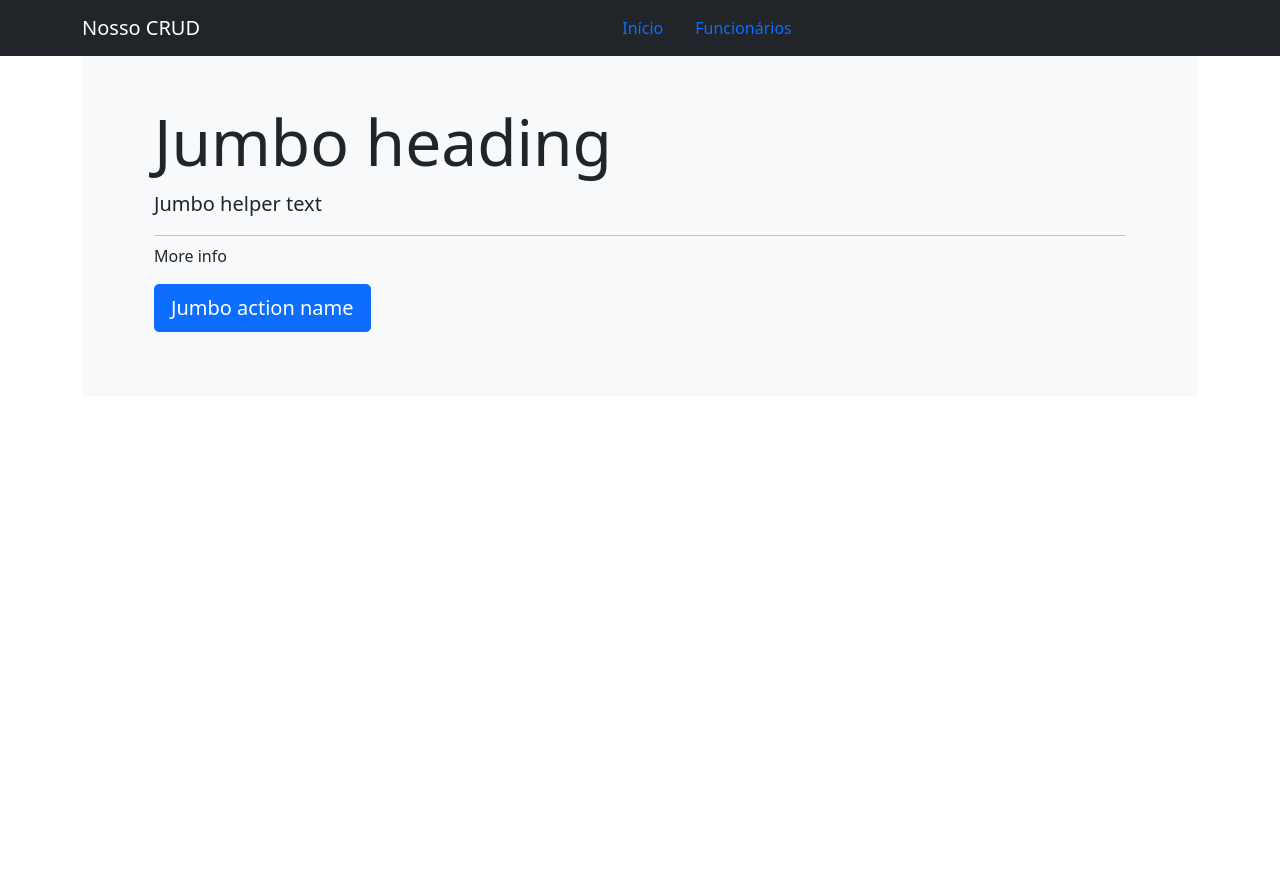
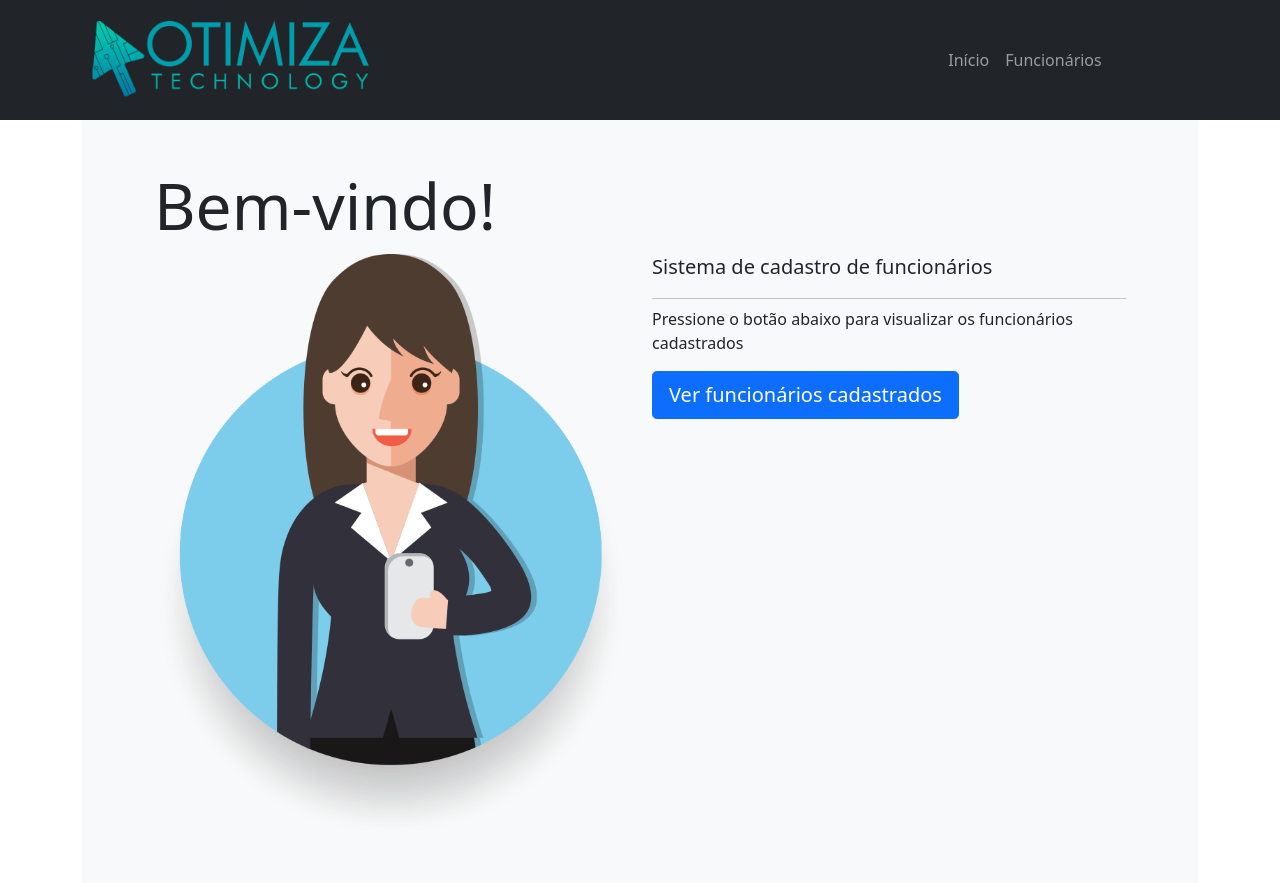
Before and after one commit to carlosestevaobs/Aulas-PHP, a PHP site: page /index.php in a window 1280 px wide. Before the commit the page ends 332 px from the top, so only its background shows below. Run offline with PHP 8.4, Linux system fonts and the light colour scheme.

Commit message:
atualização

```diff
--- a/MVC_PHP_MySQL/View/funcionarios/save.php
+++ b/MVC_PHP_MySQL/View/funcionarios/save.php
@@ -18,8 +18,8 @@
             </div>
 
             <!-- bs5-button-input -->
-            <input name="" id="" class="btn btn-success" type="submit" value="Salvar funcionário">
-            <a href='?controller=funcionarios&action=home' class='btn btn-warning'>Cancelar</a>
+            <button name="" id="" class="btn btn-success" type="submit"><img src='Images/floppy-disk.png'> Salvar funcionário</button>
+            <a href='?controller=funcionarios&action=home' class='btn btn-warning'> <img src='Images/cancel.png'> Cancelar</a>
 
 
 
--- a/MVC_PHP_MySQL/View/pages/home.php
+++ b/MVC_PHP_MySQL/View/pages/home.php
@@ -1,12 +1,17 @@
 <!--bs5jumbroton-->
 <div class="p-5 bg-light">
     <div class="container">
-        <h1 class="display-3">Jumbo heading</h1>
-        <p class="lead">Jumbo helper text</p>
-        <hr class="my-2">
-        <p>More info</p>
-        <p class="lead">
-            <a class="btn btn-primary btn-lg" href="Jumbo action link" role="button">Jumbo action name</a>
-        </p>
+        <h1 class="display-3">Bem-vindo!</h1>
+        <div class="row">
+            <div class="col-sm"> <img src="Images/funcionario.png" width="100%"></div>
+            <div class="col-sm">
+                <p class="lead">Sistema de cadastro de funcionários</p>
+                <hr class="my-2">
+                <p>Pressione o botão abaixo para visualizar os funcionários cadastrados</p>
+                <p class="lead">
+                    <a class="btn btn-primary btn-lg" href="?controller=funcionarios&action=home" role="button">Ver funcionários cadastrados</a>
+                </p>
+            </div>
+        </div>
     </div>
 </div>
--- a/MVC_PHP_MySQL/View/template.php
+++ b/MVC_PHP_MySQL/View/template.php
@@ -15,14 +15,21 @@
     <!-- bs5-nav-a -->
     <nav class="navbar navbar-expand navbar-dark bg-dark">
         <div class="container">
-            <a class="navbar-brand cols-2" href="#">Nosso CRUD</a>
+            <a class="navbar-brand cols-2" href="#">
+                <img src="Images/otimiza.png" width="40%"></a>
+            <div class="navbar-collapse justify-content-center">
+                <ul class="navbar-nav">
+                    <li class="navbar-item">
+                        <a class="nav-link" href="?controller=pages&action=home">Início</a>
+                    </li>
+                    <li class="navbar-item">
+                        <a class="nav-link" href="?controller=funcionarios&action=home">Funcionários</a>
+                    </li>
+                </ul>
+            </div>
+        </div>
+    </nav>
 
-            <div class="navbar-collapse justify-content-center">
-                <a class="nav-link" href="?controller=pages&action=home">Início</a>
-                <a class="nav-link" href="?controller=funcionarios&action=home">Funcionários</a>
-                <div>
-                </div>
-    </nav>
     <!-- bs5-grid-default -->
     <div class="container">
         <div class="row">
@@ -33,7 +40,6 @@
         </div>
     </div>
 
-
     <!-- Bootstrap JavaScript Libraries -->
     <script src="https://cdn.jsdelivr.net/npm/@popperjs/core@2.9.2/dist/umd/popper.min.js" integrity="sha384-IQsoLXl5PILFhosVNubq5LC7Qb9DXgDA9i+tQ8Zj3iwWAwPtgFTxbJ8NT4GN1R8p" crossorigin="anonymous"></script>
     <script src="https://cdn.jsdelivr.net/npm/bootstrap@5.0.2/dist/js/bootstrap.min.js" integrity="sha384-cVKIPhGWiC2Al4u+LWgxfKTRIcfu0JTxR+EQDz/bgldoEyl4H0zUF0QKbrJ0EcQF" crossorigin="anonymous"></script>
--- a/MVC_PHP_MySQL/index.php
+++ b/MVC_PHP_MySQL/index.php
@@ -3,6 +3,7 @@
 
 $controller = "pages";
 $action = "home";
+
 
     if (isset($_GET['controller']) && isset($_GET['action'])) {
         if ($_GET['controller'] != "" && $_GET['action'] != "") {
@@ -10,11 +11,16 @@ $action = "home";
             $action = $_GET['action'];
          //   print_r($controller);
          //   print_r($action);
+
         }
+        if ($_GET['action'] != "save" && $_GET['action'] != "home" && $_GET['action'] != "update" && $_GET['action'] != "delete") {
+            $controller = "pages";
+            $action = "home";
+        }
+    }
 
 
 
-    }
+    require_once("View/template.php");
 
-    require_once("View/template.php");
 ?>
```
Also changed, not shown: MVC_PHP_MySQL/View/funcionarios/home.php (+4 -8 lines), MVC_PHP_MySQL/View/funcionarios/update.php (+0 -7 lines), MVC_PHP_MySQL/Images/bin.png (added), MVC_PHP_MySQL/Images/cancel.png (added), MVC_PHP_MySQL/Images/floppy-disk.png (added), MVC_PHP_MySQL/Images/funcionario.png (added), MVC_PHP_MySQL/Images/logo.png (added), MVC_PHP_MySQL/Images/new.png (added), MVC_PHP_MySQL/Images/otimiza.png (added), MVC_PHP_MySQL/Images/pencil.png (added).
